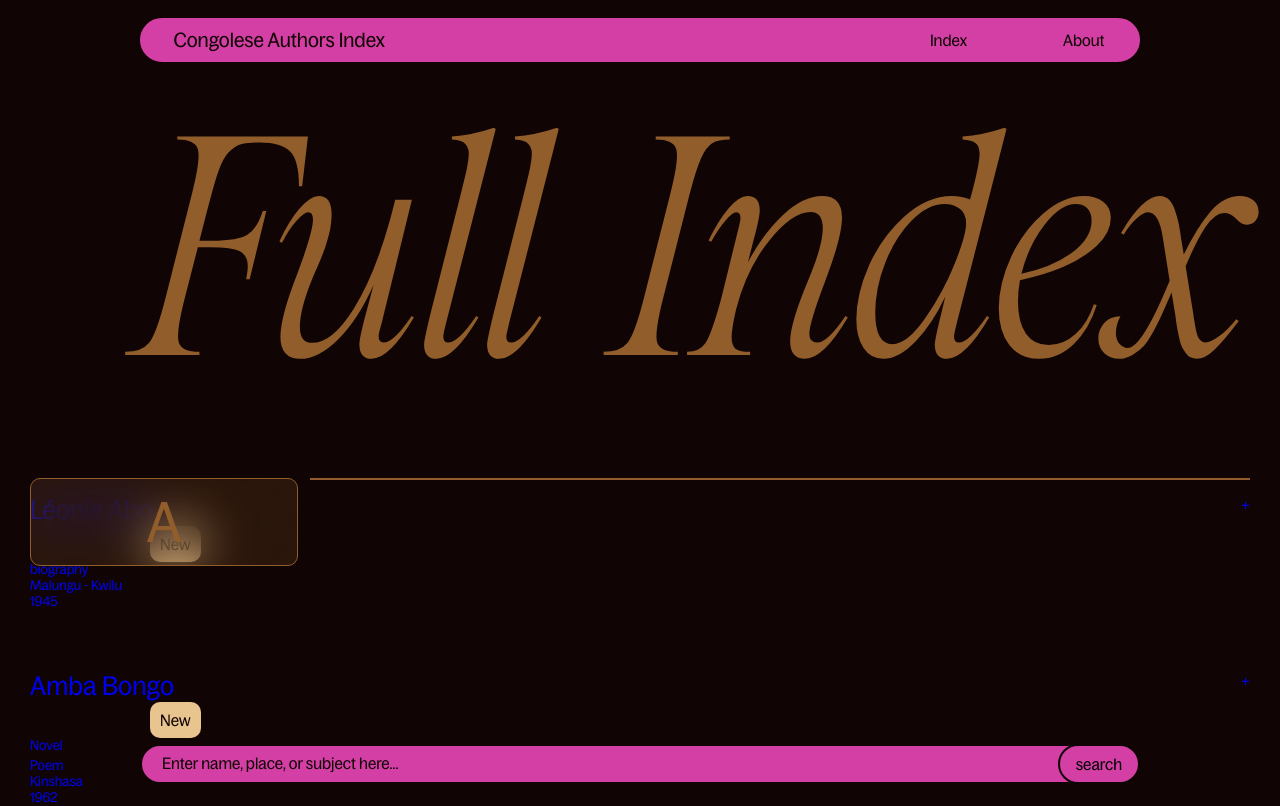
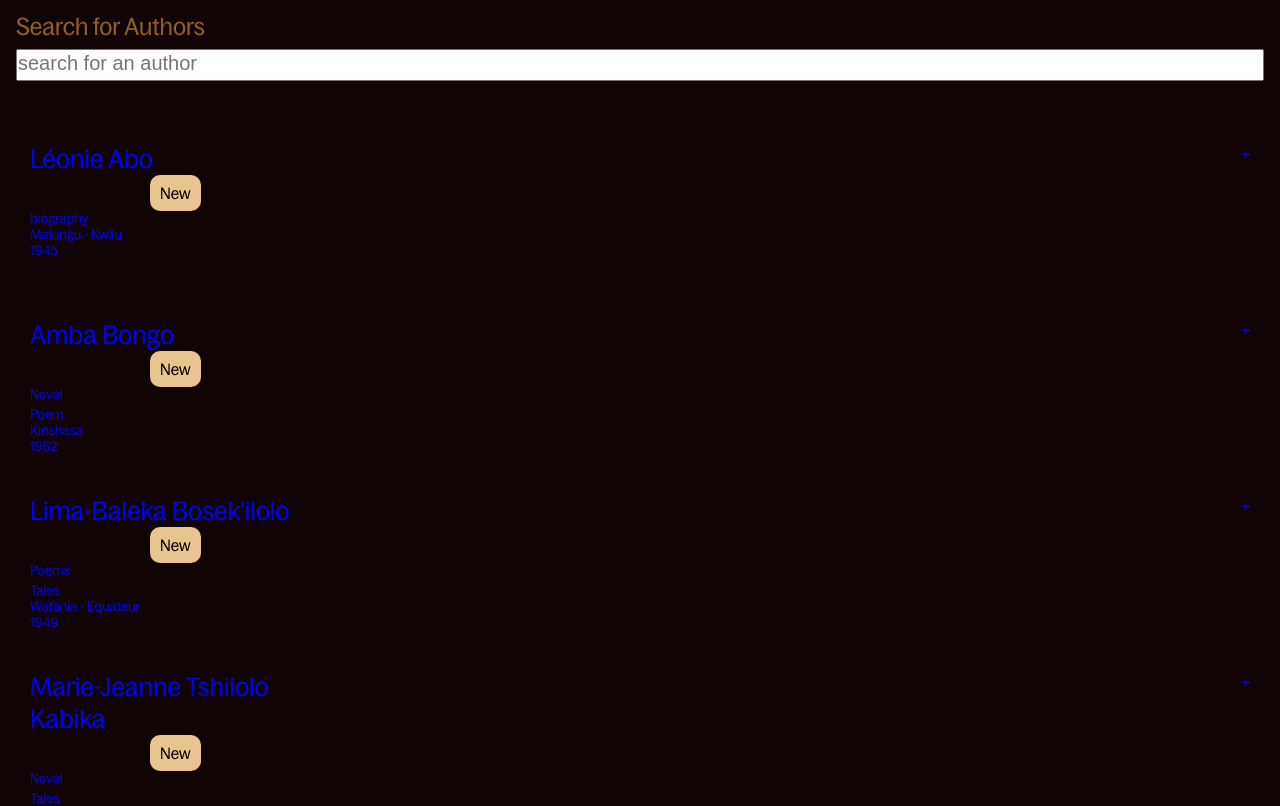
Before and after one commit to UncleDoubleU/Congolese-Authors-Index, a React (Vite) app in the folder 20250513-cai/: page / in a window 1280 px wide. Shown: the top 806 px of the page. Built offline with nearby package versions, Linux system fonts and the light colour scheme.

Commit message:
still working on the search functionality

```diff
--- a/20250513-cai/src/App.tsx
+++ b/20250513-cai/src/App.tsx
@@ -11,6 +11,7 @@ import NotFound from "./pages/NotFound/NotFound";
 import AuthorPage from "./pages/AuthorPage/AuthorPage";
 
 import { TestContext } from "./Contexts/Contexts";
+import SfTuto from "./components/SfTuto/SfTuto";
 
 function App() {
 
@@ -27,13 +28,14 @@ function App() {
   return (
     <>
       <BrowserRouter>
-        <Header />
-        <BottomNav />
+        <SfTuto searchTextInput=""/>
+        {/* <Header />
+        <BottomNav /> */}
         <TestContext
           value={authors}>
           <Routes>
             <Route path="/" element={<Index />} />
-            <Route path="/author/:authorId"
+            <Route path="/author/:authorId/"
               element={<AuthorPage />}
             />
             <Route path="/about" element={<About />} />
--- a/20250513-cai/src/components/BottomNav/BottomNav.tsx
+++ b/20250513-cai/src/components/BottomNav/BottomNav.tsx
@@ -1,125 +1,32 @@
 import styles from "./BottomNav.module.sass";
 // import SearchTool from "./SearchTool/SearchTool";
 import { useRef } from "react";
+import { useContext } from "react";
+import { TestContext } from "../../Contexts/Contexts";
 
 function BottomNav() {
 
+  let authorNames, i, txtValue, container, innerLink, item;
+  const searchBarRef = useRef<HTMLFormElement>(null);
+  const inputSearchRef = useRef<HTMLInputElement>(null);
+  const authorsData = useContext(TestContext);
 
-  const searchBarRef = useRef<HTMLFormElement>(null)
-  const inputSearchRef = useRef<HTMLInputElement>(null)
+  authorNames = document.getElementsByTagName('h2');
 
-  // const cY = new Date().getFullYear();
+  console.log(container);
 
-  // const filters = [
-  //   {
-  //     id: 0,
-  //     title: "genre",
-  //     options: [
-  //       "fiction",
-  //       "non-fiction",
-  //       "academic research / studies",
-  //       "essay",
-  //       "poem",
-  //       "biography",
-  //       "tales",
-  //       "novel",
-  //       "theatre",
-  //     ],
-  //   },
-  //   {
-  //     id: 2,
-  //     title: "place of birth",
-  //     options: [
-  //       "Lower Uele",
-  //       "Equateur",
-  //       "East Kasai",
-  //       "Ituri",
-  //       "Kasai",
-  //       "Kasai-Central",
-  //       "Kinshasa",
-  //       "Kongo Central",
-  //       "Kwango",
-  //       "Kwilu",
-  //       "Lomami",
-  //       "Lualaba",
-  //       "Mai-Ndombe",
-  //       "Maniema",
-  //       "Mongala",
-  //       "North Kivu",
-  //       "North Ubangi",
-  //       "Sankuru",
-  //       "South Kivu",
-  //       "South Ubangi",
-  //       "Tanganyika",
-  //       "Tshopo",
-  //       "Tshuapa",
-  //       "Upper Katanga",
-  //       "Upper Lomami",
-  //       "Upper Uele",
-  //     ],
-  //   },
-  //   {
-  //     id: 3,
-  //     title: "audience",
-  //     options: [
-  //       "Adults",
-  //       "Teenagers (13 to 17)",
-  //       "Children (0 to 12)",
-  //     ],
-  //   },
-  //   {
-  //     id: 4,
-  //     title: "language",
-  //     options: [
-  //       "french",
-  //       "english",
-  //       "german",
-  //       "lingala",
-  //       "tshiluba",
-  //       "kikongo",
-  //       "swahili",
-  //     ],
-  //   },
-  //   {
-  //     id: 5,
-  //     title: "publisher",
-  //     options: [
-  //       "Baobab House Press",
-  //       "Maple & Clay Publishing",
-  //       "Éditions L'Éclipse",
-  //       "Saffron Ink Works",
-  //       "Obsidian Gate Theatre Co.",
-  //       "Iron Lantern Press",
-  //       "Kirin Scroll Editions",
-  //       "Cobalt Stage & Print",
-  //       "another fictious publisher's name",
-  //       "publisher",
-  //     ],
-  //   },
-  // ];
+  function renderFilteredArtists() {
+    for (i = 0; i < authorsData.length; i++) {
+      item =
+        console.log()
+    }
+    // if (inputSearchRef?.current) {
+    //   const inputSearch = inputSearchRef.current
+    //   console.log(inputSearch.value.toLocaleLowerCase())
 
-  // const sorting = [
-  //   { id: 0, title: "A to Z" },
-  //   { id: 1, title: "Z to A" },
-  //   { id: 2, title: "relevance" },
-  //   { id: 3, title: "newest first" },
-  //   { id: 4, title: "oldest first" },
-  // ];
-
-  // const dateRange = {
-  //   title: "date",
-  //   placeholderFrom: 1900,
-  //   placeholderTo: cY,
+    // } else {
+    //   console.log("could not find input field")
     // }
-
-  function printValue() {
-    if (inputSearchRef?.current) {
-      const inputSearch = inputSearchRef.current
-      console.log(inputSearch.value.toLocaleLowerCase())
-
-    } else {
-      console.log("could not find input field")
-    }
   }
 
   function handleSubmit(e: SubmitEvent) {
@@ -137,6 +44,7 @@ function BottomNav() {
   }
 
   return (
+    <search>
       <form
         method="get"
         onSubmit={() => handleSubmit}
@@ -162,7 +70,7 @@ function BottomNav() {
           aria-label="search for an author"
           maxLength={255}
           className={styles.searchInput}
-        onKeyUp={printValue}
+          onKeyUp={renderFilteredArtists}
         />
         <button
           className={styles.searchBtn}
@@ -172,6 +80,7 @@ function BottomNav() {
           search
         </button>
       </form>
+    </search>
   );
 }
 
--- /dev/null
+++ b/20250513-cai/src/components/SfTuto/SfTuto.module.sass
@@ -0,0 +1,15 @@
+@use '../../App'
+
+.searchWrapper
+     width: 100%
+     display: flex
+     flex-direction: column
+     padding: 1rem
+     gap: 0.75rem
+     font-size: 1.5rem
+
+     input
+          height: 2rem
+
+     input::placeholder
+          font-size: 1.25rem
--- /dev/null
+++ b/20250513-cai/src/components/SfTuto/SfTuto.tsx
@@ -0,0 +1,59 @@
+import styles from './SfTuto.module.sass';
+import {
+     useRef,
+     useEffect,
+     useState,
+} from 'react';
+
+interface searchTextProp {
+     searchTextInput: string
+}
+
+export default function SfTuto({ searchTextInput }: searchTextProp) {
+     const [inputValue, setInputValue] = useState("");
+
+     const cards = document.querySelectorAll("article");
+
+     const searchInputRef = useRef<HTMLInputElement>(null);
+
+     useEffect(() => {
+          if (inputValue != "") {
+               checkIfCard();
+               searchTextInput = inputValue;
+          } else {
+               return;
+          };
+     }, [inputValue])
+
+     function checkIfCard() {
+          if (!cards) {
+               // setCardsRendered(false);
+               console.log('no card found');
+          } else {
+               console.log(inputValue)
+               cards.forEach(card => {
+                    // console.log(card);
+                    let cardAuthorName = card.querySelector("h2");
+                    // console.log(cardAuthorName?.innerText);
+               });
+               // console.log(cards.childNodes);
+               // setCardsRendered(true);
+          }
+     };
+
+
+
+     return (
+          <form className={styles.searchWrapper}>
+               <label htmlFor="searchBar">Search for Authors</label>
+               <input
+                    ref={searchInputRef}
+                    onInput={(e) => setInputValue((e.target as HTMLTextAreaElement).value)}
+                    type="text"
+                    name='searchBar'
+                    max={200}
+                    placeholder='search for an author'
+               />
+          </form>
+     )
+}
--- a/20250513-cai/src/pages/Index/Index.tsx
+++ b/20250513-cai/src/pages/Index/Index.tsx
@@ -6,24 +6,14 @@ import PageTitle from '../../components/PageTitle/PageTitle';
 import IndexCat from '../../components/IndexCat/IndexCat';
 import AuthorCard from '../../components/AuthorCard/AuthorCard';
 
-
-// const authorsList = authors.map(author =>
-//      <AuthorCard
-//           id={`${author.firstName}_${author.id}_${author.lastName}`}
-//           fullName={`${author.firstName} ${author.lastName}`}
-//           newItem={true}
-//           pob={author.placeOfBirth}
-//           dob={author.dateOfBirth}
-//           genres={author.genres}
-//      />);
 function Index() {
      const authorsData = useContext(TestContext);
-     alphabeticalSorting(authorsData);
+
      const cards = authorsData.map(author =>
 
           <AuthorCard
                link={`/author/${author.id}/`}
-               id={`${author.id}_${author.firstName}_${author.lastName}`}
+               id={`author_${author.id}_${author.lastName}`}
                fullName={`${author.firstName} ${author.lastName}`}
                newItem={true}
                pob={author.placeOfBirth}
@@ -31,17 +21,11 @@ function Index() {
                genres={author.genres}
           />
      );
-     // sorting array alphabetically
-     function alphabeticalSorting(theArray: object[]) {
-          theArray.sort();
-          console.log(theArray)
-     }
 
      return (
           <main>
-
-               <PageTitle title="Full Index" />
-               <IndexCat category="A" />
+               {/* <PageTitle title="Full Index" />
+               <IndexCat category="A" /> */}
                {cards}
           </main>
      )
```
Also changed, not shown: 1 other file (tests, documents, lock files or other folders). Lines whose indentation alone changed are shown as unchanged.
